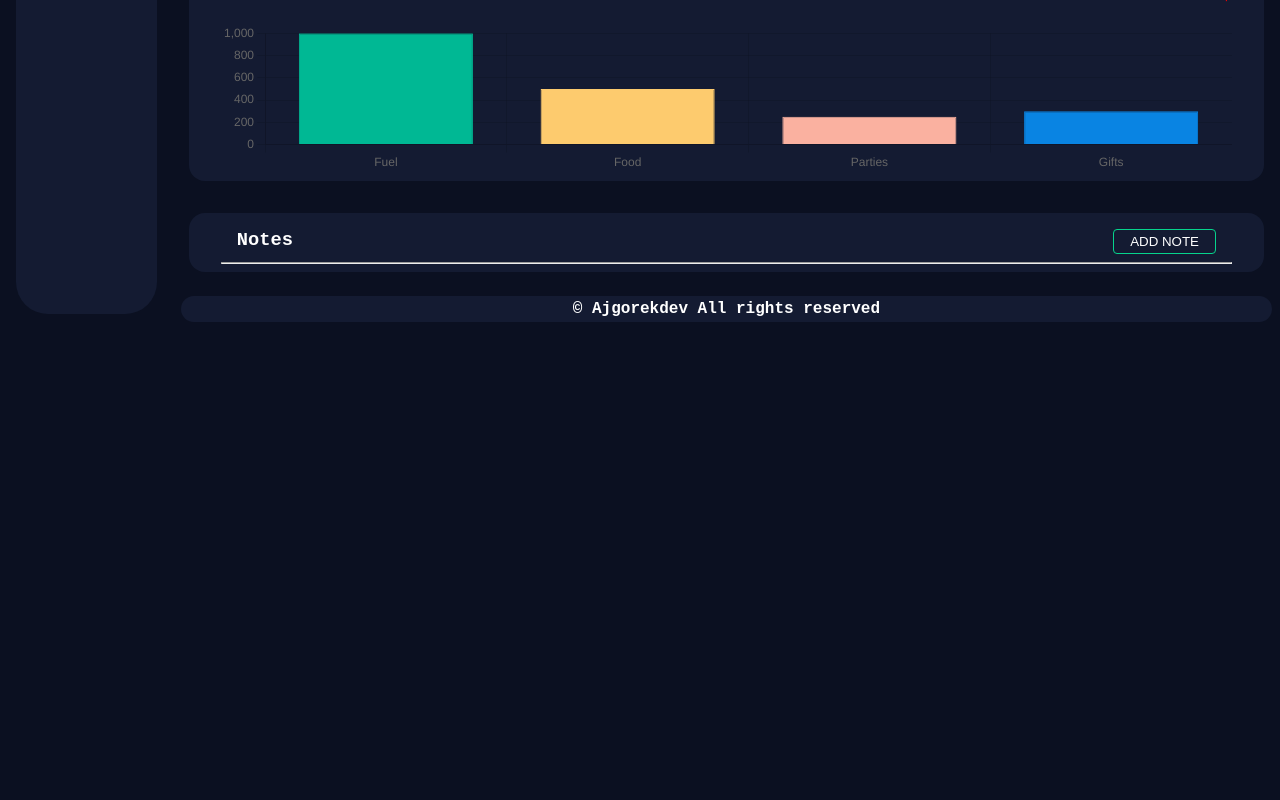
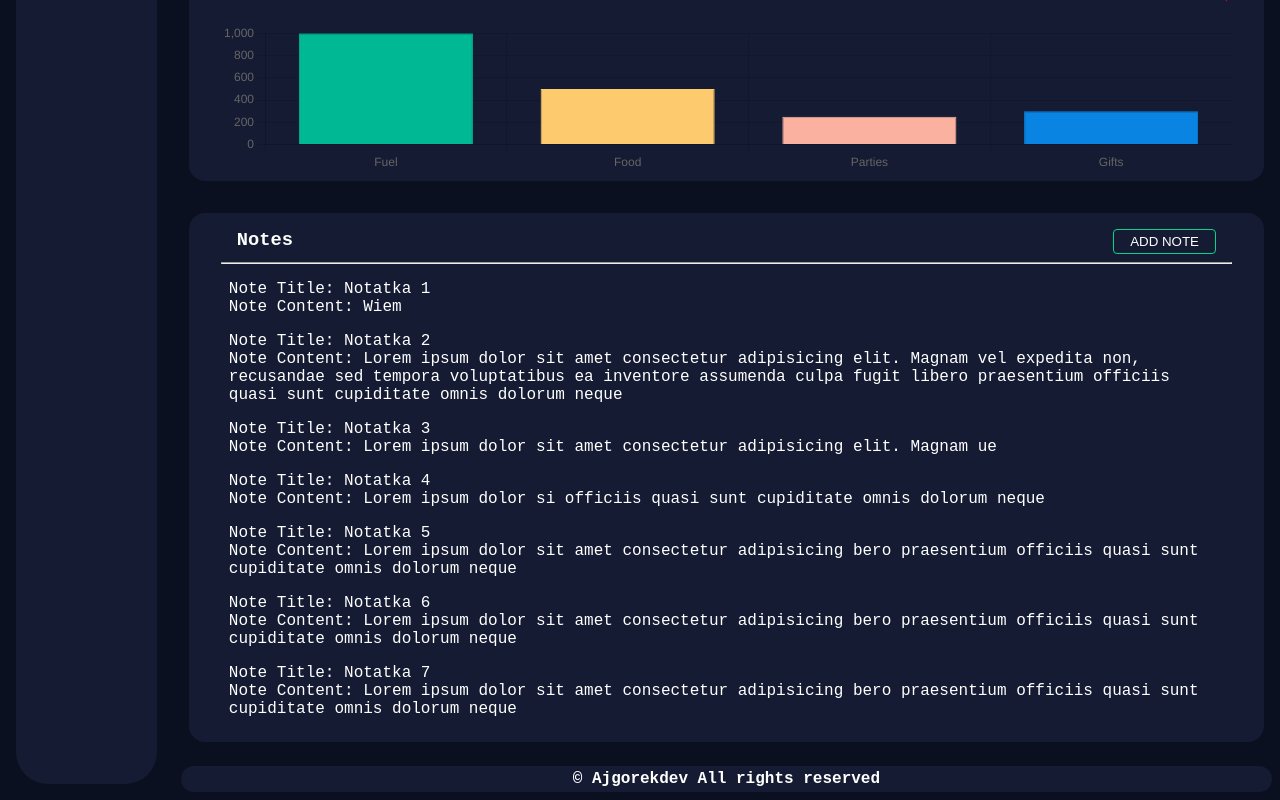
Before and after one commit to Ajgorek04/Financial-Dashboard_NEXTJS, a Next.js app: page / in a window 1280 px wide. Shown: the part 673-1473 px from the top of the page. Before the commit the page ends 1003 px from the top, so only its background shows below. Built offline with nearby package versions, Linux system fonts and the light colour scheme.

Commit message:
add maping list of notes

```diff
--- a/src/app/components/AddNote/AddNote.jsx
+++ b/src/app/components/AddNote/AddNote.jsx
@@ -1,6 +1,6 @@
 import styles from "./AddNote.module.css";
 
-export function AddNote() {
+export function AddNote({ setIsShownNote }) {
   return (
     <div className={styles.addNote}>
       <h1>NEW NOTE</h1>
@@ -11,7 +11,12 @@ export function AddNote() {
         <p>CONTENT</p>
         <textarea cols="30" rows="10"></textarea>
         <button className={styles.addButton}>ADD NOTE</button>
-        <button className={styles.cancelButton}>CANCEL</button>
+        <button
+          onClick={() => setIsShownNote(false)}
+          className={styles.cancelButton}
+        >
+          CANCEL
+        </button>
       </div>
     </div>
   );
--- a/src/app/components/Notes/Notes.jsx
+++ b/src/app/components/Notes/Notes.jsx
@@ -6,6 +6,42 @@ import { AddNote } from "../AddNote/AddNote";
 
 export function Notes() {
   const [isShownNote, setIsShownNote] = useState(false);
+  const notes = [
+    {
+      name: "Notatka 1",
+      content: "Wiem",
+    },
+    {
+      name: "Notatka 2",
+      content:
+        "Lorem ipsum dolor sit amet consectetur adipisicing elit. Magnam vel expedita non, recusandae sed tempora voluptatibus ea inventore assumenda culpa fugit libero praesentium officiis quasi sunt cupiditate omnis dolorum neque",
+    },
+    {
+      name: "Notatka 3",
+      content:
+        "Lorem ipsum dolor sit amet consectetur adipisicing elit. Magnam ue",
+    },
+    {
+      name: "Notatka 4",
+      content:
+        "Lorem ipsum dolor si officiis quasi sunt cupiditate omnis dolorum neque",
+    },
+    {
+      name: "Notatka 5",
+      content:
+        "Lorem ipsum dolor sit amet consectetur adipisicing bero praesentium officiis quasi sunt cupiditate omnis dolorum neque",
+    },
+    {
+      name: "Notatka 6",
+      content:
+        "Lorem ipsum dolor sit amet consectetur adipisicing bero praesentium officiis quasi sunt cupiditate omnis dolorum neque",
+    },
+    {
+      name: "Notatka 7",
+      content:
+        "Lorem ipsum dolor sit amet consectetur adipisicing bero praesentium officiis quasi sunt cupiditate omnis dolorum neque",
+    },
+  ];
 
   return (
     <div className={styles.notes}>
@@ -15,8 +51,19 @@ export function Notes() {
           <button onClick={() => setIsShownNote(true)}>ADD NOTE</button>
         </div>
         <hr />
+        <ul className={styles.noteList}>
+          {notes.map((note) => {
+            return (
+              <li key={note.name}>
+                Note Title: {note.name}
+                <br />
+                Note Content: {note.content}
+              </li>
+            );
+          })}
+        </ul>
       </FinancialBox>
-      {isShownNote && <AddNote />}
+      {isShownNote && <AddNote setIsShownNote={setIsShownNote} />}
     </div>
   );
 }
--- a/src/app/components/Notes/Notes.module.css
+++ b/src/app/components/Notes/Notes.module.css
@@ -2,6 +2,10 @@
   flex: 1;
   display: flex;
   max-width: 100%;
+}
+
+.notes div {
+  height: 100%;
   overflow-y: scroll;
 }
 
@@ -19,3 +23,11 @@
   border-radius: 0.25rem;
   cursor: pointer;
 }
+
+.noteList {
+  padding: 1rem 0.5rem;
+  list-style: none;
+  display: flex;
+  flex-direction: column;
+  gap: 1rem;
+}
```
